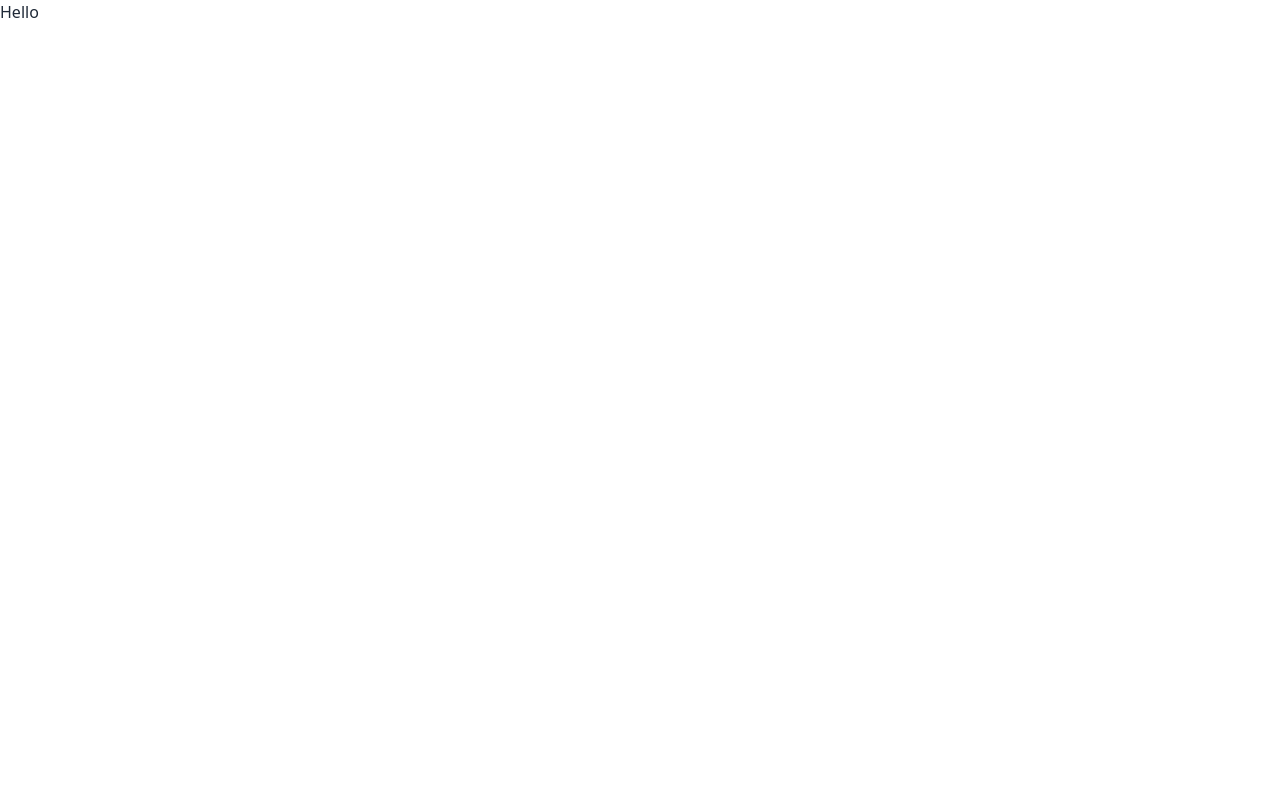
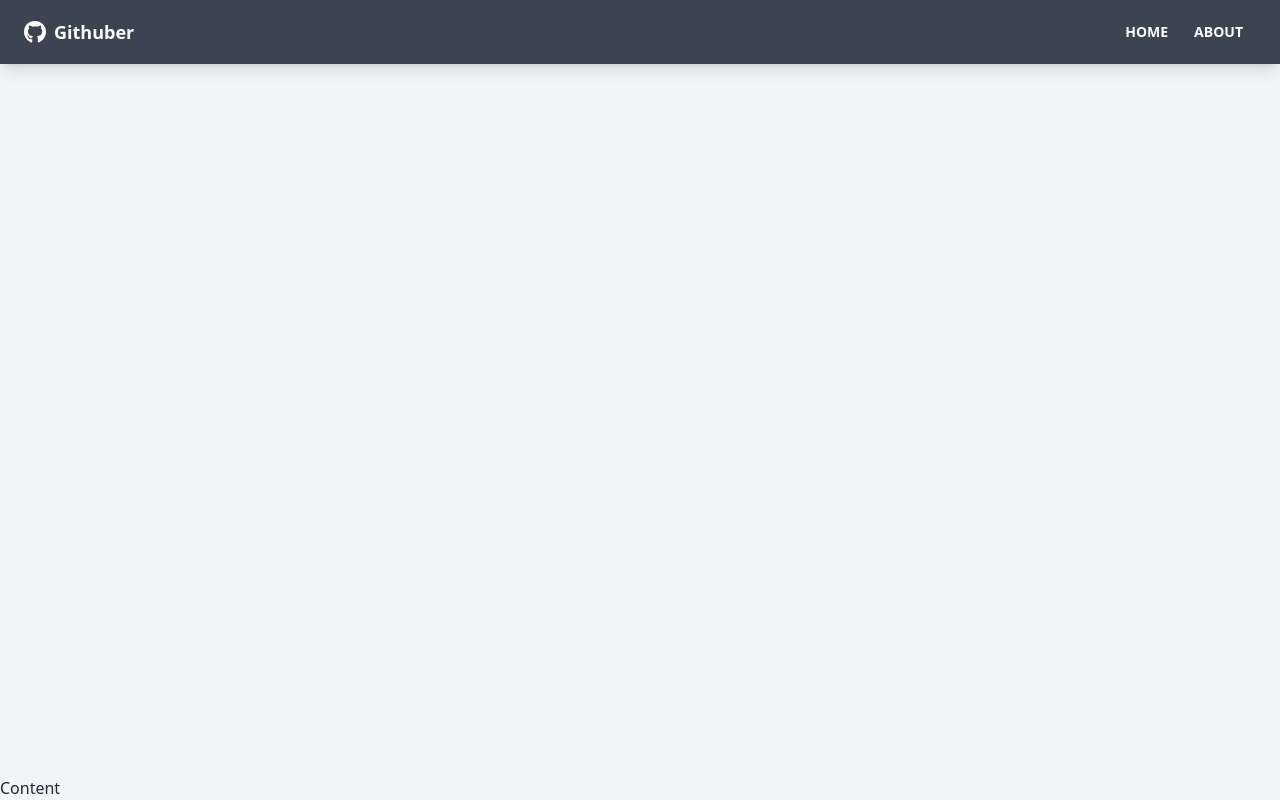
Before and after one commit to yenilikci/githuber, a React (Create React App) app: page / in a window 1280 px wide. Built offline with nearby package versions, Linux system fonts and the light colour scheme.

Commit message:
add navbar component

```diff
--- a/package.json
+++ b/package.json
@@ -9,6 +9,8 @@
     "daisyui": "^1.25.4",
     "react": "^17.0.2",
     "react-dom": "^17.0.2",
+    "react-icons": "^4.3.1",
+    "react-router-dom": "^6.2.1",
     "react-scripts": "5.0.0",
     "web-vitals": "^2.1.4"
   },
--- a/src/App.js
+++ b/src/App.js
@@ -1,10 +1,14 @@
-import './App.css';
+import {BrowserRouter as Router, Route, Switch} from 'react-router-dom'
+import Navbar from './components/layout/Navbar'
 
 function App() {
     return (
-        <div>
-            <h1>Hello</h1>
-        </div>
+        <Router>
+            <div className="flex flex-col justify-between h-screen bg-gray-100">
+                <Navbar />
+                <main>Content</main>
+            </div>
+        </Router>
     );
 }
 
--- /dev/null
+++ b/src/components/layout/Navbar.jsx
@@ -0,0 +1,40 @@
+import React from 'react';
+import {FaGithub} from "react-icons/fa";
+import {Link} from "react-router-dom";
+import PropTypes from 'prop-types'
+
+function Navbar({title}) {
+    return (
+      <nav className="navbar mb-12 shadow-lg bg-neutral text-neutral-content">
+          <div className="container mx-auto">
+              <div className="flex-none px-2 mx-2">
+                  <FaGithub className="text-3xl inline pr-2" />
+                  <Link to='/' className="text-lg font-bold align-middle">
+                      {title}
+                  </Link>
+              </div>
+
+              <div className="flex-1 px-2 mx-2">
+                  <div className="flex justify-end">
+                      <Link to='/' className="btn btn-ghost btn-sm rounded-btn">
+                          Home
+                      </Link>
+                      <Link to='/about' className="btn btn-ghost btn-sm rounded-btn">
+                          About
+                      </Link>
+                  </div>
+              </div>
+          </div>
+      </nav>
+    );
+}
+
+Navbar.defaultProps = {
+    title: 'Githuber'
+};
+
+Navbar.propTypes = {
+    title: PropTypes.string
+};
+
+export default Navbar;
```
Also changed, not shown: 1 other file (tests, documents, lock files or other folders).
